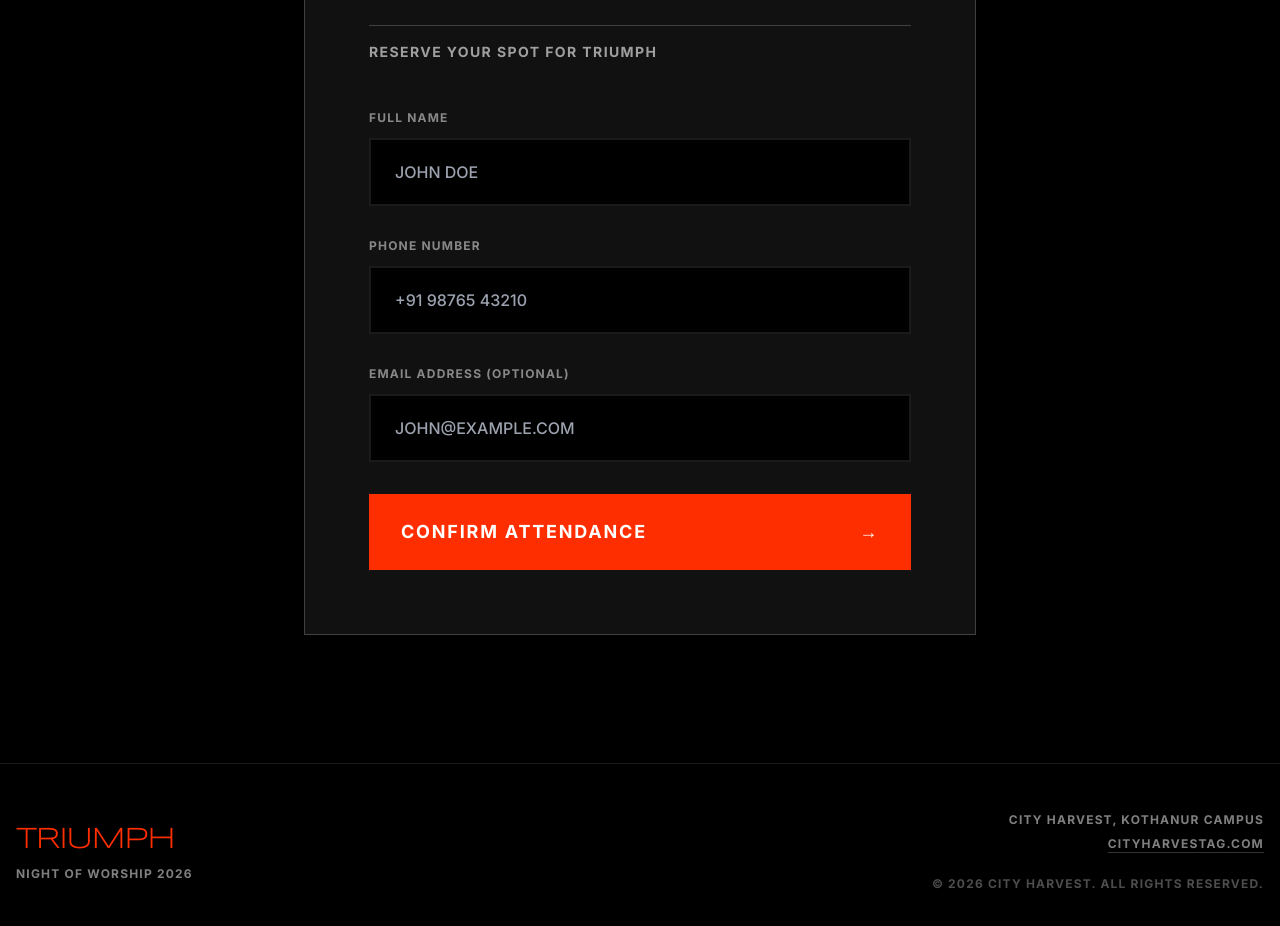
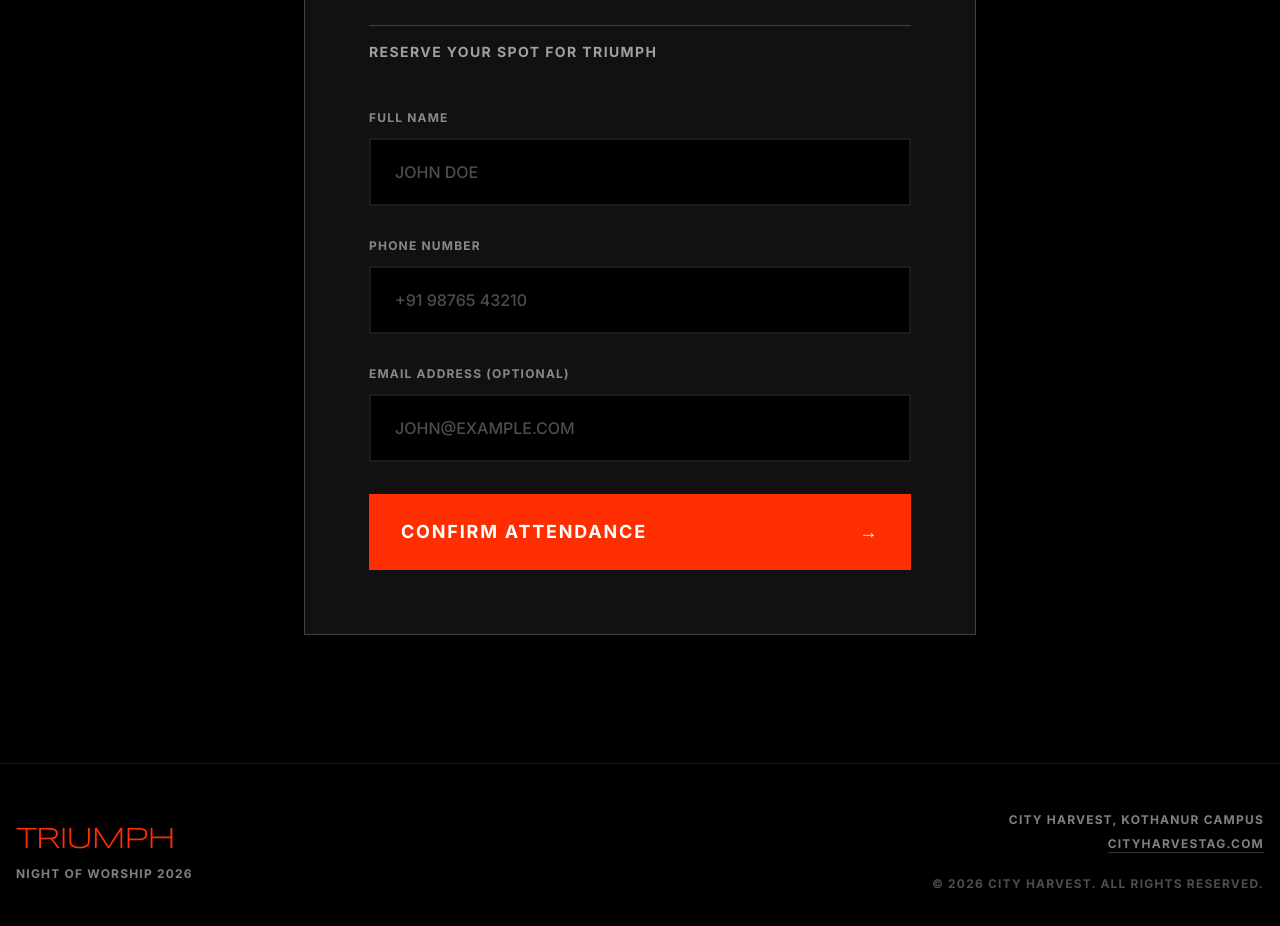
Before and after one commit to samuelshine/triumph-2026, a React (Vite) app: page / in a window 1280 px wide. Shown: the part 3200-4126 px from the top of the page. Built offline with nearby package versions, Linux system fonts and the light colour scheme.

Commit message:
style: Dim placeholder text color in InviteForm

```diff
--- a/src/components/InviteForm.jsx
+++ b/src/components/InviteForm.jsx
@@ -108,7 +108,7 @@ export default function InviteForm() {
                   value={formData.name}
                   onChange={handleChange}
                   required
-                  className="w-full bg-rush-black border-2 border-white/10 focus:border-rush-red text-white px-6 py-5 outline-none transition-colors duration-300 font-medium"
+                  className="w-full bg-rush-black border-2 border-white/10 focus:border-rush-red text-white placeholder:text-white/30 px-6 py-5 outline-none transition-colors duration-300 font-medium"
                   placeholder="JOHN DOE"
                 />
               </div>
@@ -121,7 +121,7 @@ export default function InviteForm() {
                   value={formData.phone}
                   onChange={handleChange}
                   required
-                  className="w-full bg-rush-black border-2 border-white/10 focus:border-rush-red text-white px-6 py-5 outline-none transition-colors duration-300 font-medium"
+                  className="w-full bg-rush-black border-2 border-white/10 focus:border-rush-red text-white placeholder:text-white/30 px-6 py-5 outline-none transition-colors duration-300 font-medium"
                   placeholder="+91 98765 43210"
                 />
               </div>
@@ -133,7 +133,7 @@ export default function InviteForm() {
                   name="email"
                   value={formData.email}
                   onChange={handleChange}
-                  className="w-full bg-rush-black border-2 border-white/10 focus:border-rush-red text-white px-6 py-5 outline-none transition-colors duration-300 font-medium"
+                  className="w-full bg-rush-black border-2 border-white/10 focus:border-rush-red text-white placeholder:text-white/30 px-6 py-5 outline-none transition-colors duration-300 font-medium"
                   placeholder="JOHN@EXAMPLE.COM"
                 />
               </div>
```
